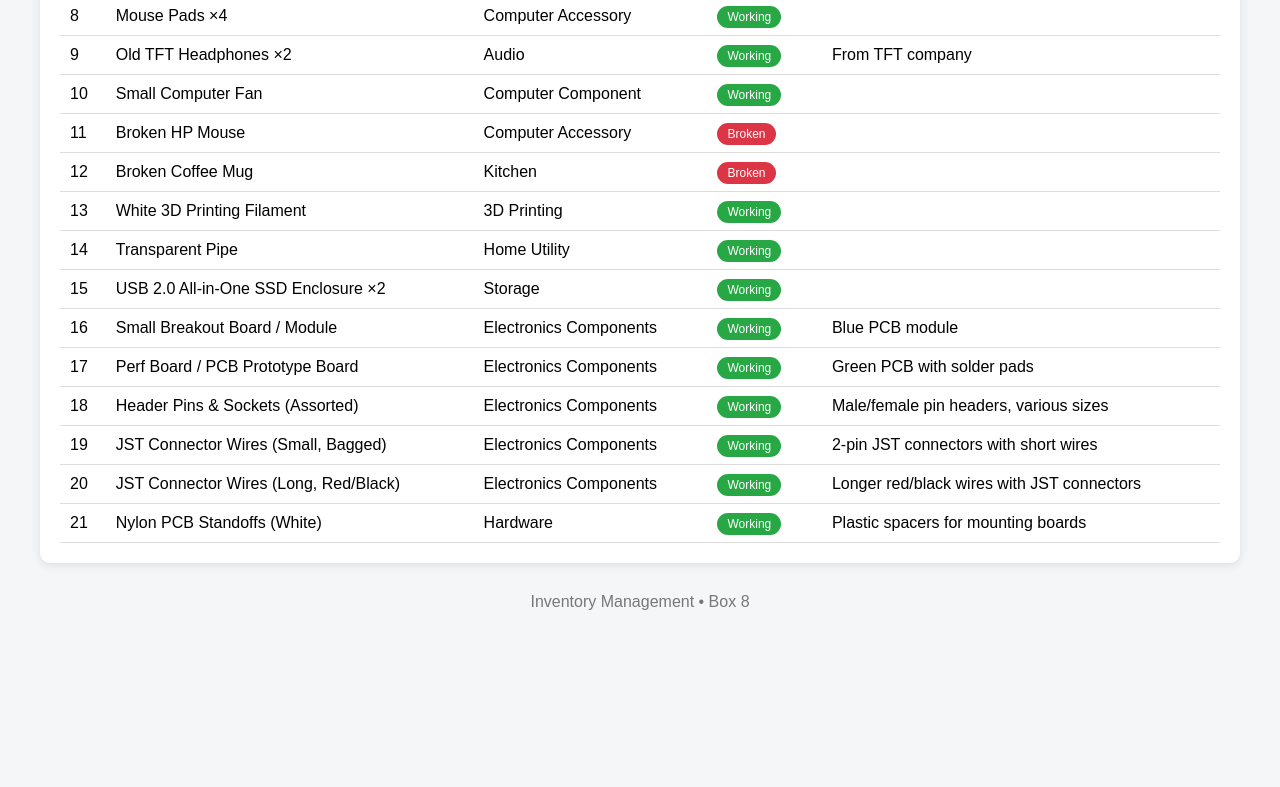
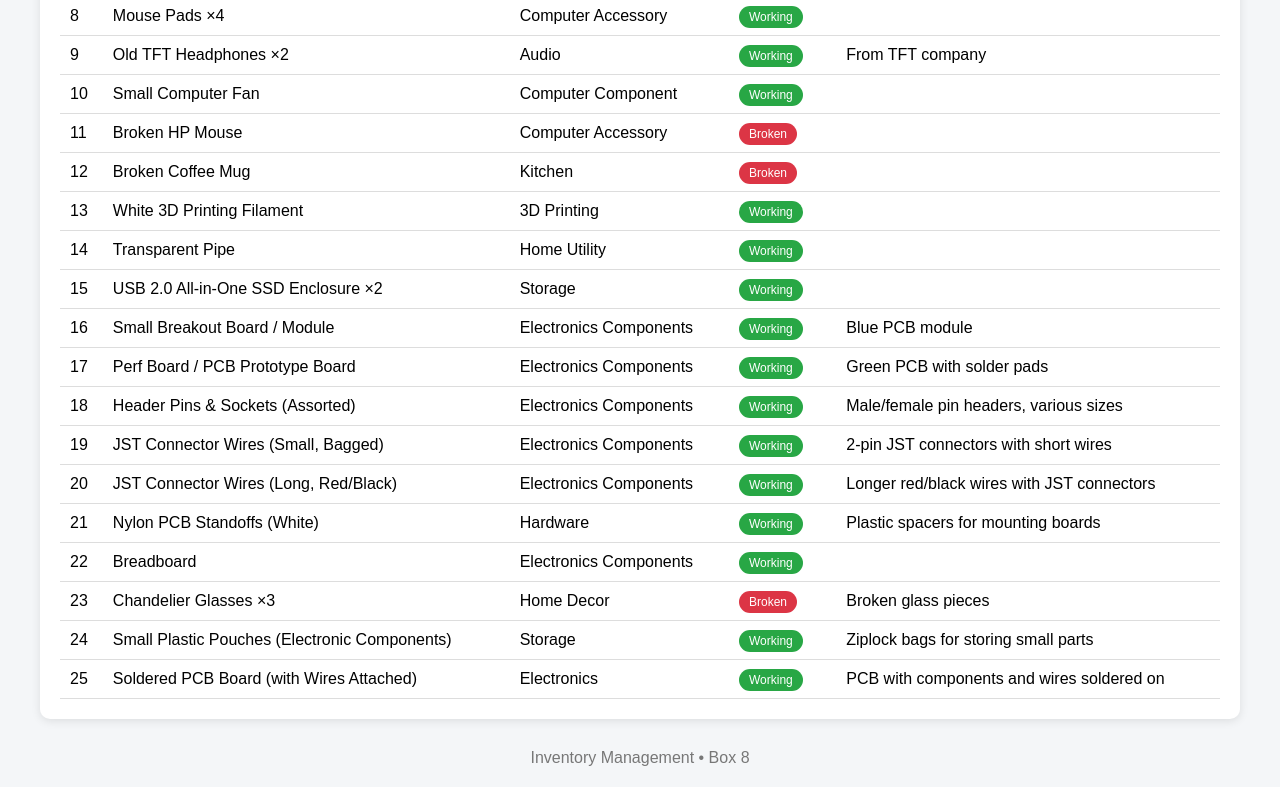
Before and after one commit to Shubham3521/inventory, a plain HTML site: page box8.html in a window 1280 px wide. Shown: the part 557-1344 px from the top of the page. Before the commit the page ends 1188 px from the top, so only its background shows below. Drawn offline with Linux system fonts and the light colour scheme.

Commit message:
Add breadboard, chandelier glasses, plastic pouches, and PCB board to Box 8
Box 8 now has 25 items. Also includes breadboard added earlier.
Total inventory: 188 items across 8 boxes.

Co-Authored-By: Claude Opus 4.6 <noreply@anthropic.com>

```diff
--- a/box8.html
+++ b/box8.html
@@ -116,7 +116,7 @@ tr:hover{
 
 <div class="card">
 <h2>Total Items</h2>
-<p>21</p>
+<p>25</p>
 </div>
 
 <div class="card">
@@ -313,6 +313,38 @@ tr:hover{
 <td>Plastic spacers for mounting boards</td>
 </tr>
 
+<tr>
+<td>22</td>
+<td>Breadboard</td>
+<td>Electronics Components</td>
+<td><span class="badge working">Working</span></td>
+<td></td>
+</tr>
+
+<tr>
+<td>23</td>
+<td>Chandelier Glasses ×3</td>
+<td>Home Decor</td>
+<td><span class="badge broken">Broken</span></td>
+<td>Broken glass pieces</td>
+</tr>
+
+<tr>
+<td>24</td>
+<td>Small Plastic Pouches (Electronic Components)</td>
+<td>Storage</td>
+<td><span class="badge working">Working</span></td>
+<td>Ziplock bags for storing small parts</td>
+</tr>
+
+<tr>
+<td>25</td>
+<td>Soldered PCB Board (with Wires Attached)</td>
+<td>Electronics</td>
+<td><span class="badge working">Working</span></td>
+<td>PCB with components and wires soldered on</td>
+</tr>
+
 </tbody>
 
 </table>
--- a/data.json
+++ b/data.json
@@ -199,7 +199,11 @@
         {"item": "Header Pins & Sockets (Assorted)", "category": "Electronics Components", "condition": "Working", "notes": "Male/female pin headers, various sizes", "tags": "header pin socket male female strip connector PCB breadboard 2.54mm"},
         {"item": "JST Connector Wires (Small, Bagged)", "category": "Electronics Components", "condition": "Working", "notes": "2-pin JST connectors with short wires", "tags": "JST connector wire cable red black 2-pin plug socket battery"},
         {"item": "JST Connector Wires (Long, Red/Black)", "category": "Electronics Components", "condition": "Working", "notes": "Longer red/black wires with JST connectors", "tags": "JST connector wire cable red black long power lead battery"},
-        {"item": "Nylon PCB Standoffs (White)", "category": "Hardware", "condition": "Working", "notes": "Plastic spacers for mounting boards", "tags": "standoff spacer nylon plastic white PCB mount screw M3 pillar"}
+        {"item": "Nylon PCB Standoffs (White)", "category": "Hardware", "condition": "Working", "notes": "Plastic spacers for mounting boards", "tags": "standoff spacer nylon plastic white PCB mount screw M3 pillar"},
+        {"item": "Breadboard", "category": "Electronics Components", "condition": "Working", "notes": "", "tags": "breadboard prototype solderless circuit board electronics DIY project wiring"},
+        {"item": "Chandelier Glasses ×3", "category": "Home Decor", "condition": "Broken", "notes": "Broken glass pieces", "tags": "chandelier glass crystal pendant light hanging decor broken spare"},
+        {"item": "Small Plastic Pouches (Electronic Components)", "category": "Storage", "condition": "Working", "notes": "Ziplock bags for storing small parts", "tags": "pouch bag plastic ziplock small parts storage organizer electronics component"},
+        {"item": "Soldered PCB Board (with Wires Attached)", "category": "Electronics", "condition": "Working", "notes": "PCB with components and wires soldered on", "tags": "PCB board soldered wire attached circuit custom project DIY assembled"}
       ]
     },
     "9": {
```
Also changed, not shown: print.html (+4 -0 lines).
